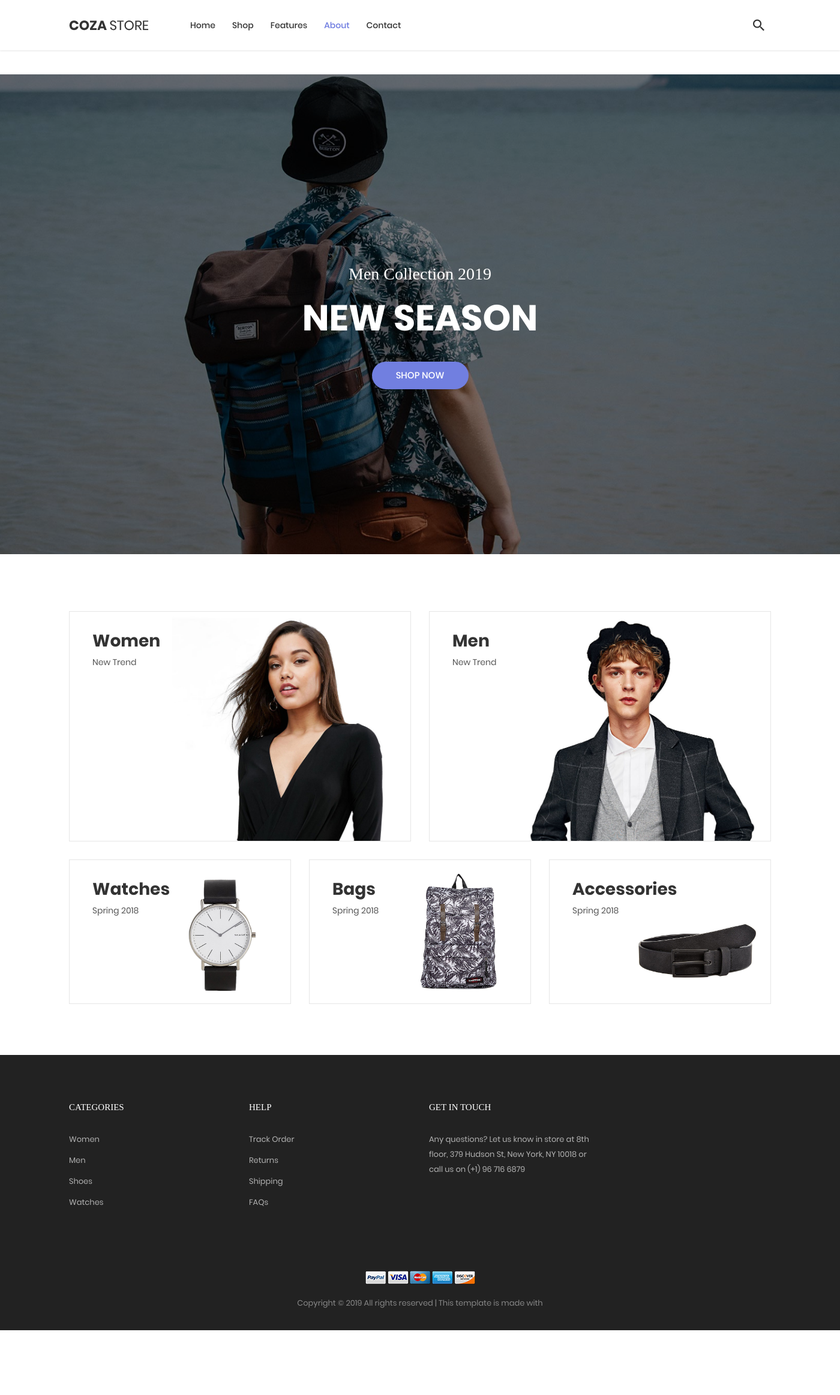
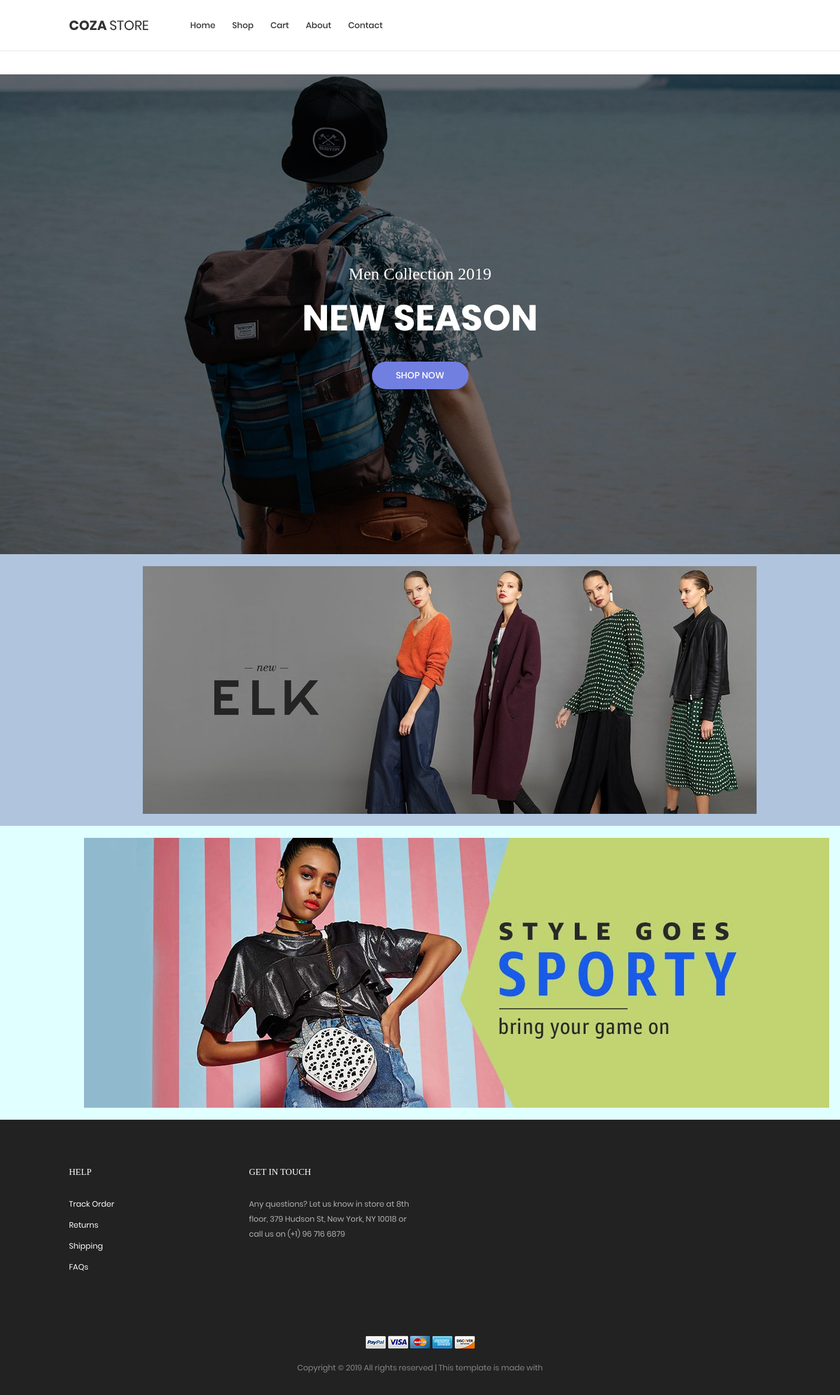
Before and after one commit to ttrangg/web-project, a PHP site: page / in a window 1400 px wide. Shown: the whole page at 60% size. Before the commit the page ends 2218 px from the top, so only its background shows below. Run offline with PHP 8.4, Linux system fonts and the light colour scheme; some web fonts are replaced.

Commit message:
user cmt

```diff
--- a/footer.php
+++ b/footer.php
@@ -2,37 +2,7 @@
 <footer class="bg3 p-t-75 p-b-32">
 <div class="container">
 	<div class="row">
-		<div class="col-sm-6 col-lg-3 p-b-50">
-			<h4 class="stext-301 cl0 p-b-30">
-				Categories
-			</h4>
 
-			<ul>
-				<li class="p-b-10">
-					<a href="#" class="stext-107 cl7 hov-cl1 trans-04">
-						Women
-					</a>
-				</li>
-
-				<li class="p-b-10">
-					<a href="#" class="stext-107 cl7 hov-cl1 trans-04">
-						Men
-					</a>
-				</li>
-
-				<li class="p-b-10">
-					<a href="#" class="stext-107 cl7 hov-cl1 trans-04">
-						Shoes
-					</a>
-				</li>
-
-				<li class="p-b-10">
-					<a href="#" class="stext-107 cl7 hov-cl1 trans-04">
-						Watches
-					</a>
-				</li>
-			</ul>
-		</div>
 
 		<div class="col-sm-6 col-lg-3 p-b-50">
 			<h4 class="stext-301 cl0 p-b-30">
@@ -41,25 +11,25 @@
 
 			<ul>
 				<li class="p-b-10">
-					<a href="#" class="stext-107 cl7 hov-cl1 trans-04">
+                                    <a style="color:white"class="stext-107 cl7 hov-cl1 trans-04">
 						Track Order
 					</a>
 				</li>
 
 				<li class="p-b-10">
-					<a href="#" class="stext-107 cl7 hov-cl1 trans-04">
+					<a style="color:white" class="stext-107 cl7 hov-cl1 trans-04">
 						Returns
 					</a>
 				</li>
 
 				<li class="p-b-10">
-					<a href="#" class="stext-107 cl7 hov-cl1 trans-04">
+					<a style="color:white" class="stext-107 cl7 hov-cl1 trans-04">
 						Shipping
 					</a>
 				</li>
 
 				<li class="p-b-10">
-					<a href="#" class="stext-107 cl7 hov-cl1 trans-04">
+					<a style="color:white" class="stext-107 cl7 hov-cl1 trans-04">
 						FAQs
 					</a>
 				</li>
--- a/header.php
+++ b/header.php
@@ -24,11 +24,11 @@
 							</li>
 
 							<li>
-								<a href="shoping-cart.php">Features</a>
+								<a href="shoping-cart.php">Cart</a>
 							</li>
 
 
-							<li class="active-menu">
+							<li>
 								<a href="about.php">About</a>
 							</li>
 
@@ -39,12 +39,6 @@
 					</div>
 
 					<!-- Icon header -->
-					<div class="wrap-icon-header flex-w flex-r-m">
-						<div class="icon-header-item cl2 hov-cl1 trans-04 p-l-22 p-r-11 js-show-modal-search">
-							<i class="zmdi zmdi-search"></i>
-						</div>
-
-					</div>
 				</nav>
 			</div>
 		</div>
--- a/index.php
+++ b/index.php
@@ -106,115 +106,21 @@
 
 		</div>
 	</section>
+        <!--2 additional banners for homepage-->
+    <div style="background-color: lightsteelblue">
 
+        <div style="padding-left: 17%;padding-right: 17%;padding-top:20px;padding-bottom:20px;width: 100%;
+            position: relative">
+            <img src= images/Enni_banner.jpg>
+        </div>
+    </div>
+        <div style="background-color: lightcyan">
+        <div style="margin-left: auto;padding-right: 10%;padding-left: 10%;padding-top:20px;padding-bottom:20px;width: 100%;">
+            <img src= images/BANNER.jpg>
+        </div>
+    </div>
 
-	<!-- Banner -->
-	<div class="sec-banner bg0 p-t-95 p-b-55">
-		<div class="container">
-			<div class="row">
-				<div class="col-md-6 p-b-30 m-lr-auto">
-					<!-- Block1 -->
-					<div class="block1 wrap-pic-w">
-						<img src="images/banner-04.jpg" alt="IMG-BANNER">
-
-						<a href="product.php" class="block1-txt ab-t-l s-full flex-col-l-sb p-lr-38 p-tb-34 trans-03 respon3">
-							<div class="block1-txt-child1 flex-col-l">
-								<span class="block1-name ltext-102 trans-04 p-b-8">
-									Women
-								</span>
-
-								<span class="block1-info stext-102 trans-04">
-									New Trend
-								</span>
-							</div>
-						</a>
-					</div>
-				</div>
-
-				<div class="col-md-6 p-b-30 m-lr-auto">
-					<!-- Block1 -->
-					<div class="block1 wrap-pic-w">
-						<img src="images/banner-05.jpg" alt="IMG-BANNER">
-
-						<a href="product.php" class="block1-txt ab-t-l s-full flex-col-l-sb p-lr-38 p-tb-34 trans-03 respon3">
-							<div class="block1-txt-child1 flex-col-l">
-								<span class="block1-name ltext-102 trans-04 p-b-8">
-									Men
-								</span>
-
-								<span class="block1-info stext-102 trans-04">
-									New Trend
-								</span>
-							</div>
-						</a>
-					</div>
-				</div>
-
-				<div class="col-md-6 col-lg-4 p-b-30 m-lr-auto">
-					<!-- Block1 -->
-					<div class="block1 wrap-pic-w">
-						<img src="images/banner-07.jpg" alt="IMG-BANNER">
-
-						<a href="product.php" class="block1-txt ab-t-l s-full flex-col-l-sb p-lr-38 p-tb-34 trans-03 respon3">
-							<div class="block1-txt-child1 flex-col-l">
-								<span class="block1-name ltext-102 trans-04 p-b-8">
-									Watches
-								</span>
-
-								<span class="block1-info stext-102 trans-04">
-									Spring 2018
-								</span>
-							</div>
-						</a>
-					</div>
-				</div>
-
-				<div class="col-md-6 col-lg-4 p-b-30 m-lr-auto">
-					<!-- Block1 -->
-					<div class="block1 wrap-pic-w">
-						<img src="images/banner-08.jpg" alt="IMG-BANNER">
-
-						<a href="product.php" class="block1-txt ab-t-l s-full flex-col-l-sb p-lr-38 p-tb-34 trans-03 respon3">
-							<div class="block1-txt-child1 flex-col-l">
-								<span class="block1-name ltext-102 trans-04 p-b-8">
-									Bags
-								</span>
-
-								<span class="block1-info stext-102 trans-04">
-									Spring 2018
-								</span>
-							</div>
-						</a>
-					</div>
-				</div>
-
-				<div class="col-md-6 col-lg-4 p-b-30 m-lr-auto">
-					<!-- Block1 -->
-					<div class="block1 wrap-pic-w">
-						<img src="images/banner-09.jpg" alt="IMG-BANNER">
-
-						<a href="product.php" class="block1-txt ab-t-l s-full flex-col-l-sb p-lr-38 p-tb-34 trans-03 respon3">
-							<div class="block1-txt-child1 flex-col-l">
-								<span class="block1-name ltext-102 trans-04 p-b-8">
-									Accessories
-								</span>
-
-								<span class="block1-info stext-102 trans-04">
-									Spring 2018
-								</span>
-							</div>
-						</a>
-					</div>
-				</div>
-			</div>
-		</div>
-	</div>
-
-
-	<!-- Product -->
-
-
-	<?php
+        <?php
 	require 'footer.php';
 	?>
 
```
Also changed, not shown: nbproject/private/private.xml (+3 -6 lines), images/BANNER.jpg (added), images/Enni_banner.jpg (added), images/Front-Door-Fashion-Banner-Image-1.jpg (added), images/NEW-BANNER-USE-WEBSITE.jpg (added).
